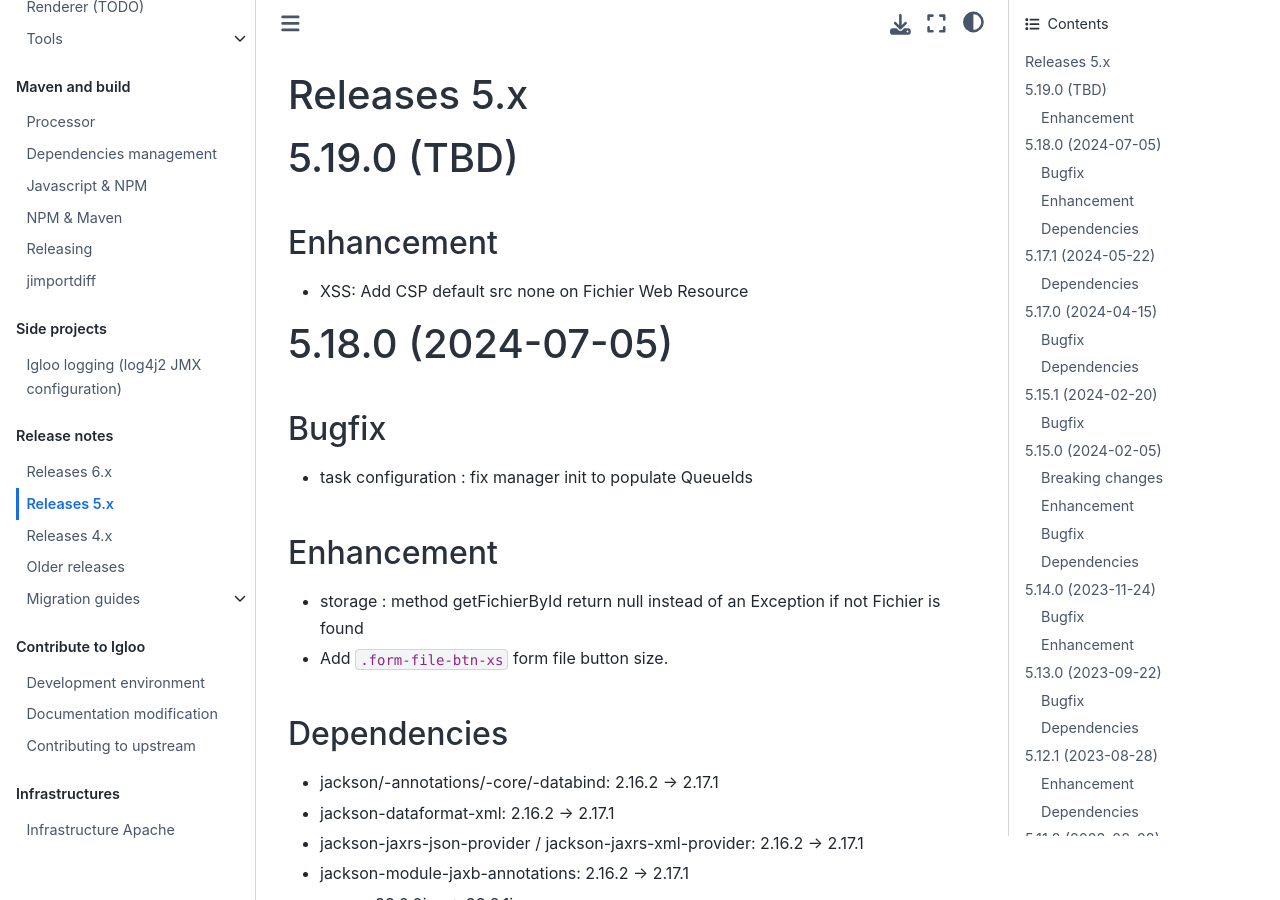
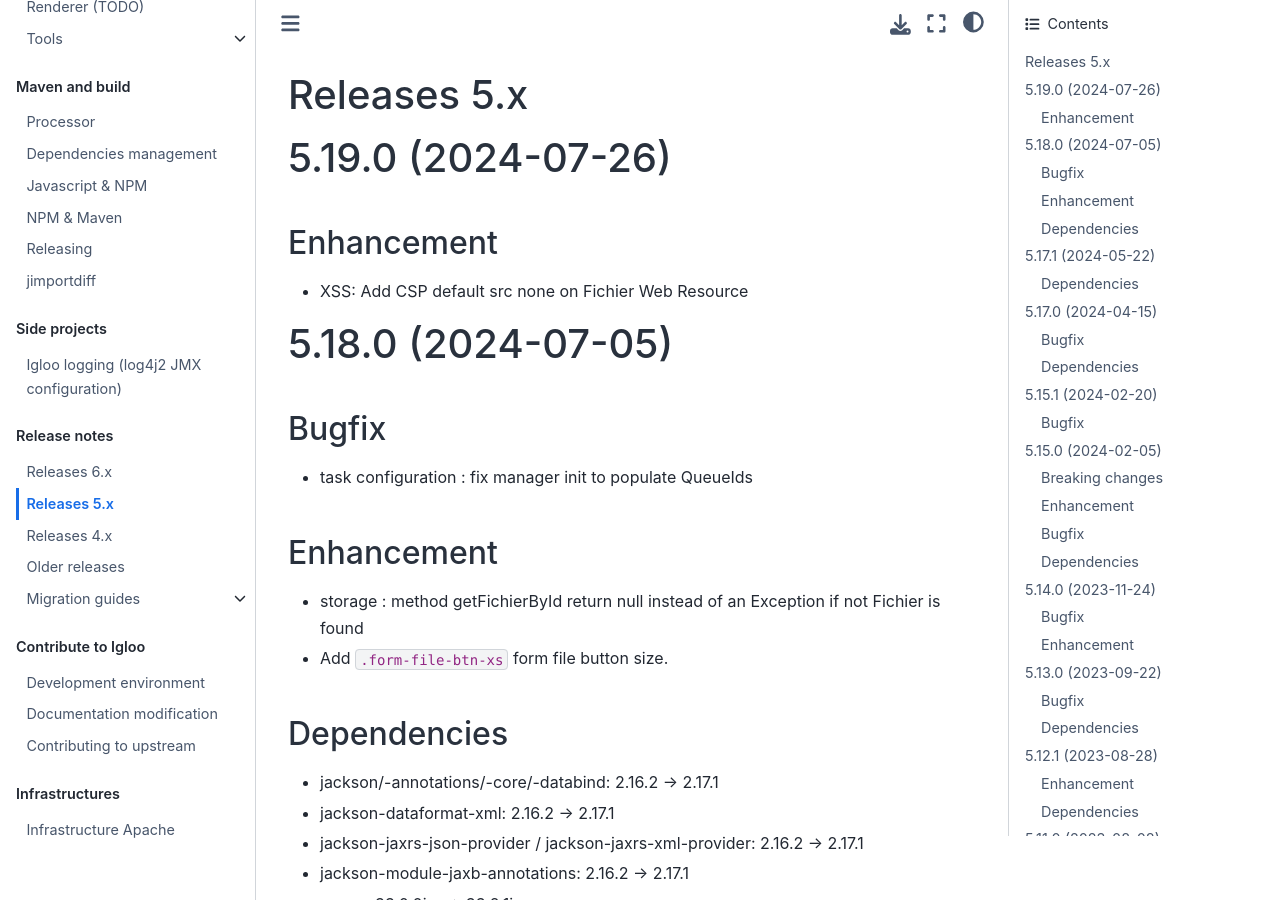
Before and after one commit to igloo-project/igloo-doc, a Sphinx documentation site: the page built from source/release-notes/releases-5.x.md, in a window 1280 px wide and 900 px high. Built offline with Sphinx 7.4.7 and the Sphinx Book theme 1.1.4, drawn with Linux system fonts in a browser that asks for light colours.

Commit message:
Changelog 5.19.0

```diff
--- a/source/release-notes/releases-5.x.md
+++ b/source/release-notes/releases-5.x.md
@@ -1,8 +1,8 @@
 # Releases 5.x
 
-(v5.18.0)=
+(v5.19.0)=
 
-# 5.19.0 (TBD)
+# 5.19.0 (2024-07-26)
 
 ## Enhancement
 
```
